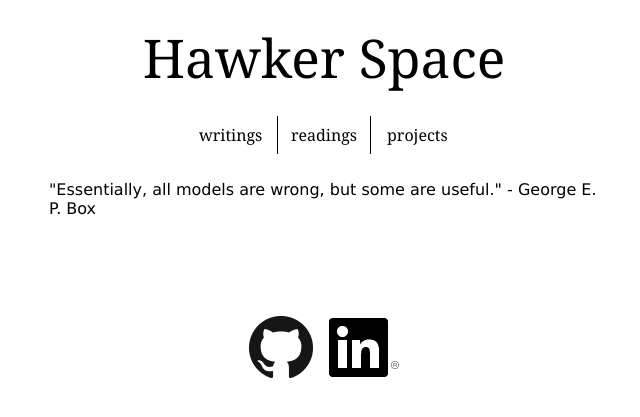
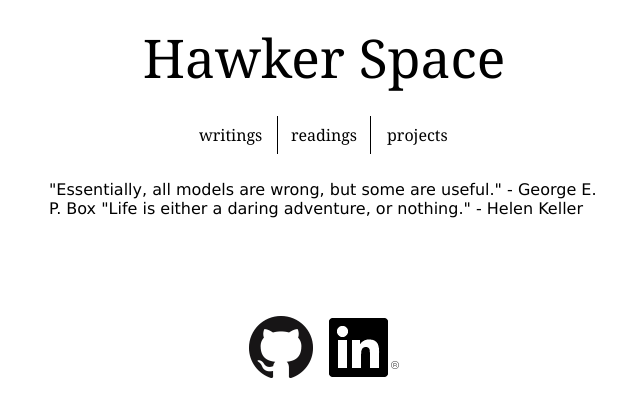
Before and after one commit to ryanhawker/hawker-space, a Jekyll site: the page built from quotes/index.html, in a window 1280 px wide. Shown: the top 417 px of the page, without its empty margins (316-956 px from the left). Built offline with Jekyll 4.4.1, drawn with Linux system fonts in a browser that asks for light colours; nearby versions of some CDN libraries; some web fonts are replaced; Markdown is read by kramdown in place of the engine named in the settings; a script that is not in the unit is left out.

Commit message:
Add Helen Keller quote

```diff
--- a/quotes/index.html
+++ b/quotes/index.html
@@ -3,3 +3,5 @@ layout: default
 ---
 
 "Essentially, all models are wrong, but some are useful."  - George E. P. Box
+
+"Life is either a daring adventure, or nothing." - Helen Keller
```
